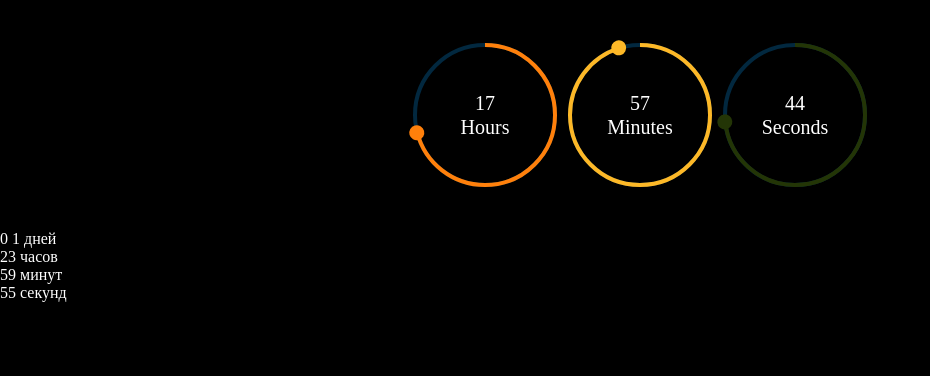
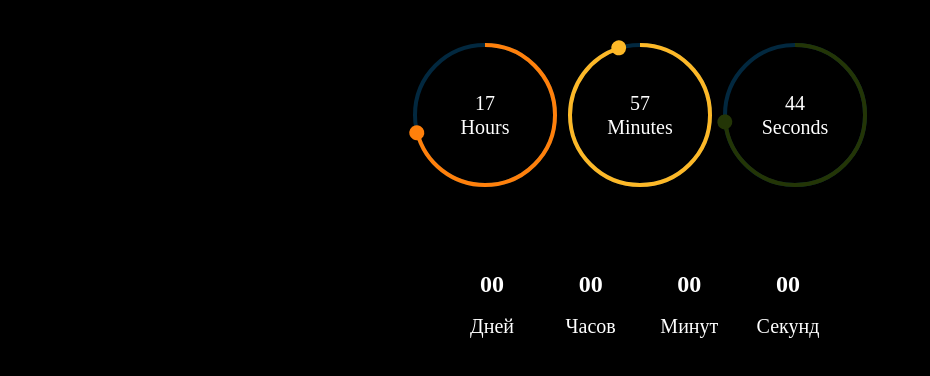
Before and after one commit to MaximZhe/time, a plain HTML site: page index.html in a window 1280 px wide. Shown: the whole page, without its empty margins (0-930 px from the left). Drawn offline with Linux system fonts and the light colour scheme.

Commit message:
timers two

```diff
--- a/index.html
+++ b/index.html
@@ -52,21 +52,21 @@
    </div>
 
    <div class="timers" style="color:#FFFFFF;" >
-    <div class="timers__block">
-        <span id="d">12</span>
-        дней
+    <div class="timers__block" id="d">
+        <span >0</span>
+        <span >0</span>
     </div>
-    <div class="timers__block">
-        <span id="h">20</span>
-        часов
+    <div class="timers__block" id="h">
+        <span >0</span>
+        <span >0</span>
     </div>
-    <div class="timers__block">
-        <span id="m">56</span>
-        минут
+    <div class="timers__block" id="m">
+        <span >0</span>
+        <span >0</span>
     </div>
-    <div class="timers__block">
-        <span id="s">20</span>
-        секунд
+    <div class="timers__block" id="s">
+        <span >0</span>
+        <span >0</span>
     </div>
 </div>
     <script src="js/main.js"></script>
--- a/js/main.js
+++ b/js/main.js
@@ -40,58 +40,3 @@ setInterval (() => {
     mDot.style.transform =`rotate(${min * 6}deg)`;
     sDot.style.transform =`rotate(${sec * 6}deg)`;
 });
-
-//Timer//
-const deadLine = new Date();// дата окончания акции
-deadLine.setDate(deadLine.getDate() + 2);
-//Функция вычисляющая разницу времени
-function timerResult (endtime){
-    const t = Date.parse(endtime) - Date.parse(new Date());
-    const day = Math.floor(t / (1000 * 60 * 60 * 24));
-    const hour = Math.floor((t / (1000 * 60 * 60) % 24)); //Получаем остаток, хвостик который остается при делении. т.е например 50 часов это 2 дня и 2 часа(это остаток)
-    const minute = Math.floor((t / 1000 / 60) % 60);
-    const second = Math.floor((t / 1000) % 60);
-
-    return {
-        'total': t,
-        'day': day,
-        'hour': hour,
-        'minute': minute,
-        'second': second,
-    };
-}
-//Функция проверяющая число, если меньше 10 то вперед подставляет 0
-function getZero (num){
-    if (num >= 0 && num < 10){
-        return `0 ${num}`;
-    }else{
-        return num;
-    }
-}
-//Функция добавляющая значения из объекта в нужные месте верстки
-function clockTimer (selector, endtime){
-    const timers = document.querySelector(selector);
-    const d2 = timers.querySelector('#d');
-    const h2 = timers.querySelector('#h');
-    const m2 = timers.querySelector('#m');
-    const s2 = timers.querySelector('#s');
-    const timeInterval = setInterval (updateTimer, 1000);
-
-    updateTimer (); //Запускаем функцию, чтобы таймер стартовал сразу и не отображались значение тайймера которые указаны изначально в верстке
-
-
-    function updateTimer (){
-        const t = timerResult (endtime);
-
-        d2.innerHTML = getZero (t.day);
-        h2.innerHTML = getZero(t.hour);
-        m2.innerHTML = getZero(t.minute);
-        s2.innerHTML = getZero(t.second);
-
-        if ( t.total <= 0){
-            clearInterval(timeInterval);
-        }
-    }
-}
-
-clockTimer (".timers", deadLine);
--- a/source/scss/main.scss
+++ b/source/scss/main.scss
@@ -69,6 +69,13 @@ $cl4:#375465;
 $cl5:#FF800B;
 $cl6:#FDB827;
 /*Шаблоны */
+%titleTinersBlock{
+    display: block;
+    position: absolute;
+    bottom: -40px;
+    color:#ffffff;
+    font-size: 20px;
+}
 
 .timer{
     display:flex;
@@ -130,6 +137,44 @@ $cl6:#FDB827;
     }
 
 }
+.timers{
+    display: flex;
+    max-width: 320px;
+    width: 100%;
+    justify-content: space-between;
+    margin: 80px auto 0;
+    .timers__block{
+        position: relative;
+        display: flex;
+        align-items:center;
+        justify-content: center;
+        span{
+            font-size: 24px;
+            line-height: 28px;
+            font-weight: 700;
+        }
+        &:nth-child(1):before{
+            content:"Дней";
+            @extend %titleTinersBlock;
+
+        }
+        &:nth-child(2):before{
+            content:"Часов";
+            @extend %titleTinersBlock;
+
+        }
+        &:nth-child(3):before{
+            content:"Минут";
+            @extend %titleTinersBlock;
+
+        }
+        &:nth-child(4):before{
+            content:"Секунд";
+            @extend %titleTinersBlock;
+
+        }
+    }
+}
 
 /*Responsive*/
 
```
Also changed, not shown: css/main.css, 1 other file.
